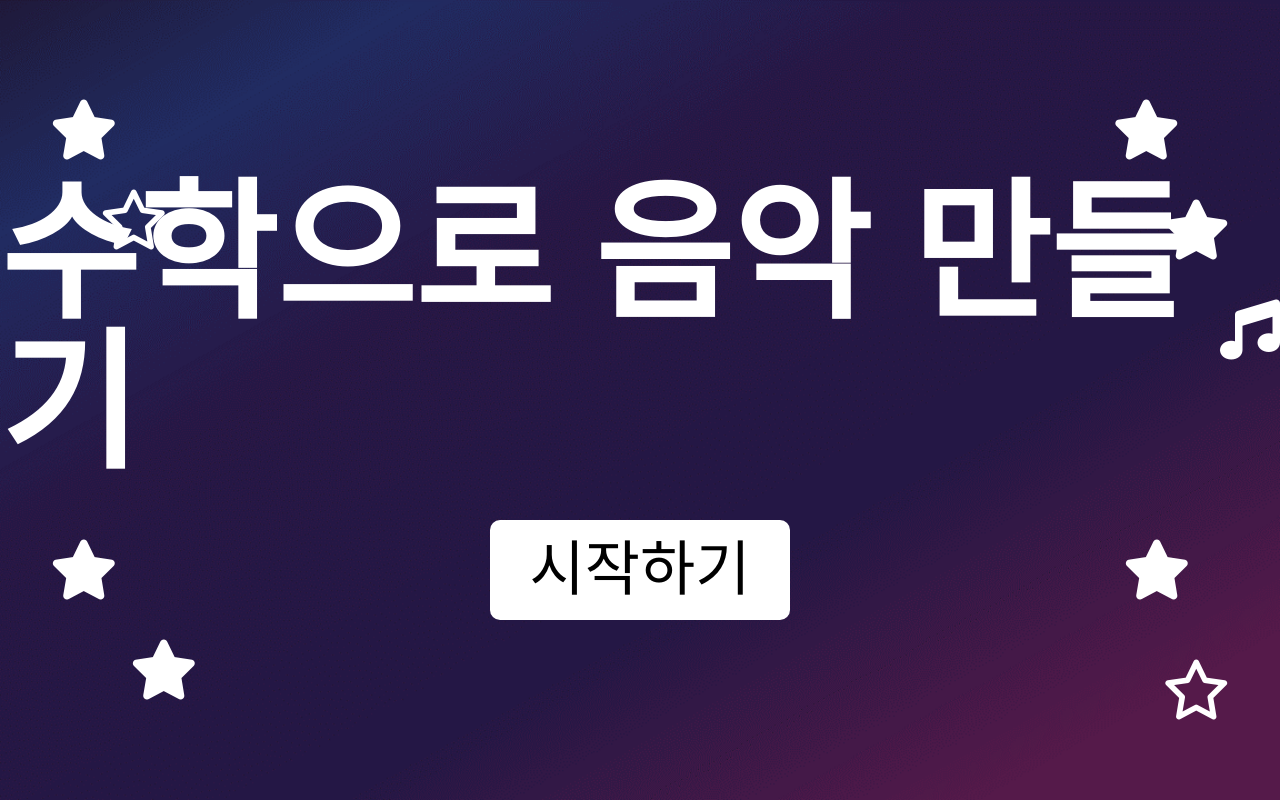
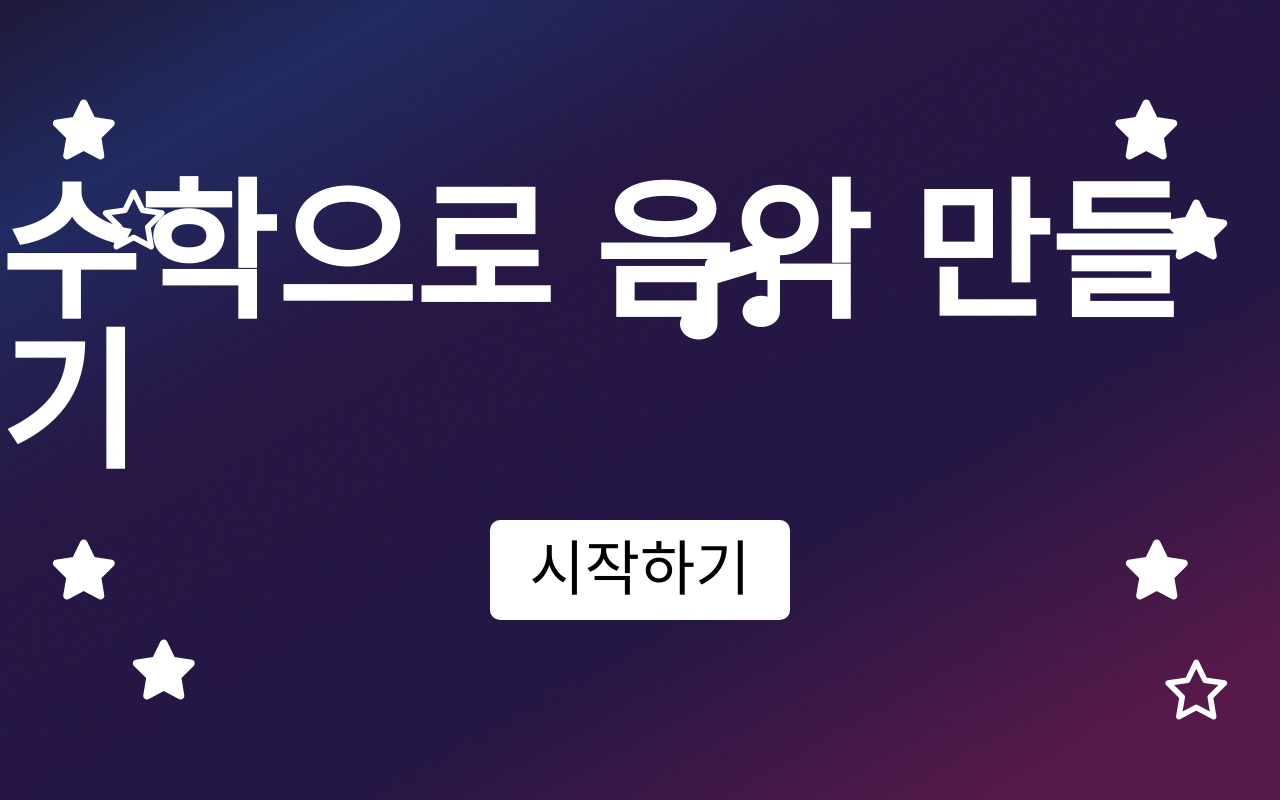
Before and after one commit to jiho1812/mathgame, a plain HTML site: page index.html in a window 1280 px wide. Drawn offline with Linux system fonts and the light colour scheme; a web font is replaced by a local one.

Commit message:
index fixed
,

```diff
--- a/css/index.css
+++ b/css/index.css
@@ -74,3 +74,9 @@
     bottom: 80px;
     right: 50px;
 }
+
+.music_one{
+    position: fixed;
+    top: 240px;
+    right: 500px;
+}
--- a/index.html
+++ b/index.html
@@ -39,13 +39,14 @@
       class="fa-regular fa-star eight"
       style="color: #ffffff; font-size: 60px"
     ></i>
+    <i
+      class="fa-solid fa-music music_one"
+      style="color: #ffffff; font-size: 100px"
+    ></i>
+
     <div class="main">
       <div class="title_box">
         <h1 class="title">수학으로 음악 만들기</h1>
-        <i
-          class="fa-solid fa-music"
-          style="color: #ffffff; font-size: 60px"
-        ></i>
       </div>
       <a href="#">
         <div class="start_box"><span>시작하기</span></div>
```
